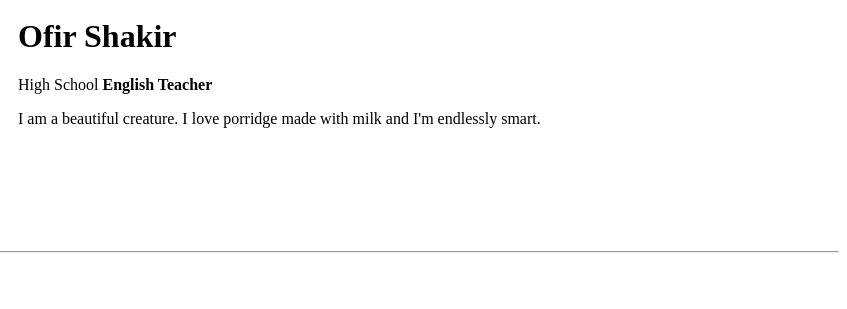
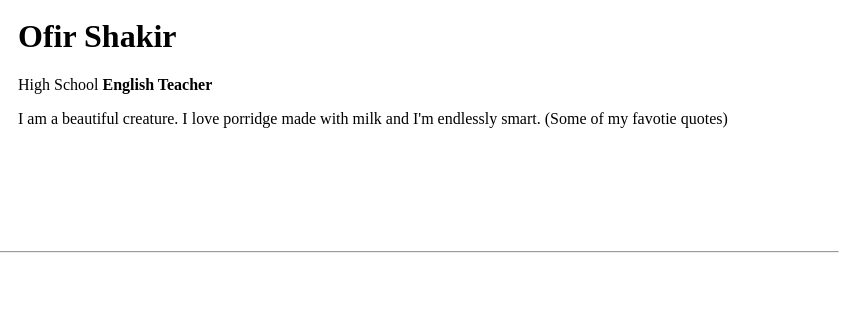
Before and after one commit to Isnotav/CV, a plain HTML site: page index.html in a window 1280 px wide. Shown: the part 111-420 px from the top of the page, 433-1280 px from the left. Drawn offline with Linux system fonts and the light colour scheme.

Commit message:
Update index.html

```diff
--- a/index.html
+++ b/index.html
@@ -10,7 +10,7 @@
     <tr> <td><img src="https://www.npv.co.il/wp-content/uploads/2019/09/Ofir-Shakir.jpg" alt="Ofir profile picture"></td>
       <td><h1> Ofir Shakir </h1>
       <p> <em></em>High School <strong> English Teacher </strong> </<em></em></p>
-      <p> I am a beautiful creature. I love porridge made with milk and I'm endlessly smart. </p></td>
+      <p> I am a beautiful creature. I love porridge made with milk and I'm endlessly smart. (Some of my favotie quotes) </p></td>
     </tr>
   </table>
   <hr/>
```
